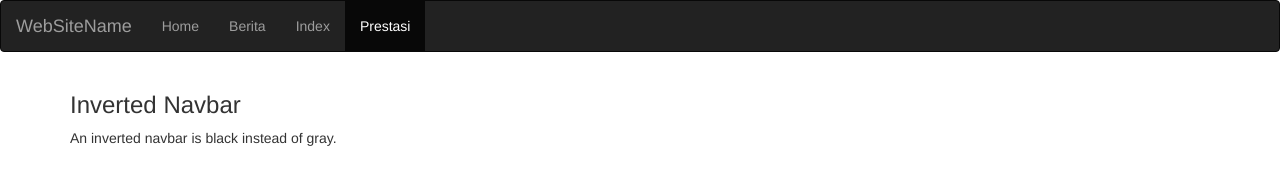
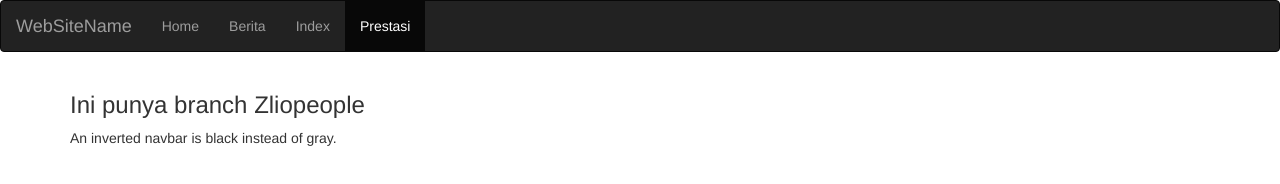
Before and after one commit to buansintax/web_profile_sekolah, a plain HTML site: page prestasi.html in a window 1280 px wide. Drawn offline with nearby package versions, Linux system fonts and the light colour scheme.

Commit message:
edit body sesuai branch

```diff
--- a/prestasi.html
+++ b/prestasi.html
@@ -25,7 +25,7 @@
 </nav>
 
 <div class="container">
-  <h3>Inverted Navbar</h3>
+  <h3>Ini punya branch Zliopeople</h3>
   <p>An inverted navbar is black instead of gray.</p>
 </div>
 
```
Also changed, not shown: home.html (deleted).
